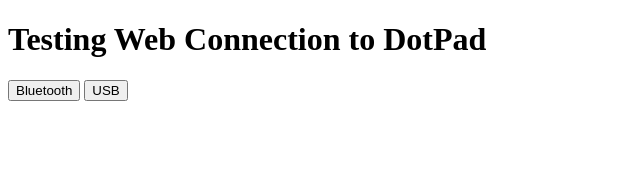
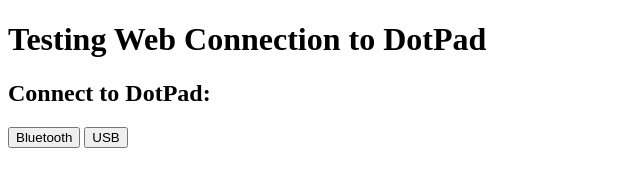
Before and after one commit to ellaveda/dotpad-toolkit-test, a plain HTML site: page index.html in a window 1280 px wide. Shown: the whole page, without its empty margins (0-640 px from the left). Drawn offline with Linux system fonts and the light colour scheme.

Commit message:
added clearer header

```diff
--- a/index.html
+++ b/index.html
@@ -14,6 +14,7 @@
       <h3 id="dp-modal-title">New Connect Dot Pad</h3>
       -->
       <!-- new connection - from baekjunjoo's dotpuzzle -->
+      <h2>Connect to DotPad:</h2>
       <div class="connect-options">
         <button type= "button" class="connect-btn" onclick="connectBle()" type="button" aria-label="Connect via Bluetooth, wireless BLE">Bluetooth</button>
         <button type = "button" class="connect-btn" onclick="connectUsb()" type="button" aria-label="Connect via USB cable, wired">USB</button>
```
